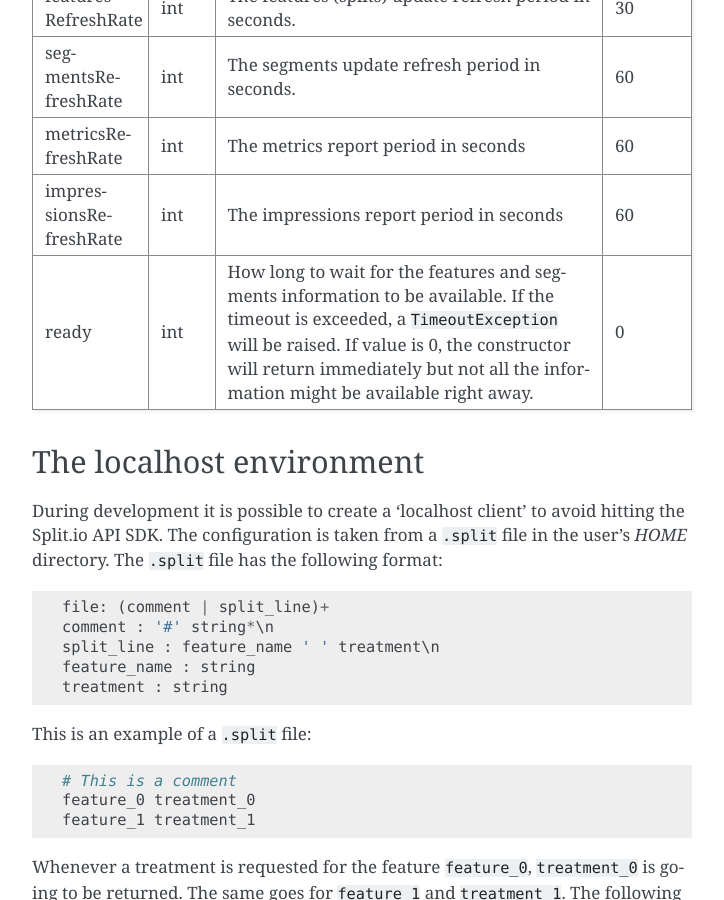
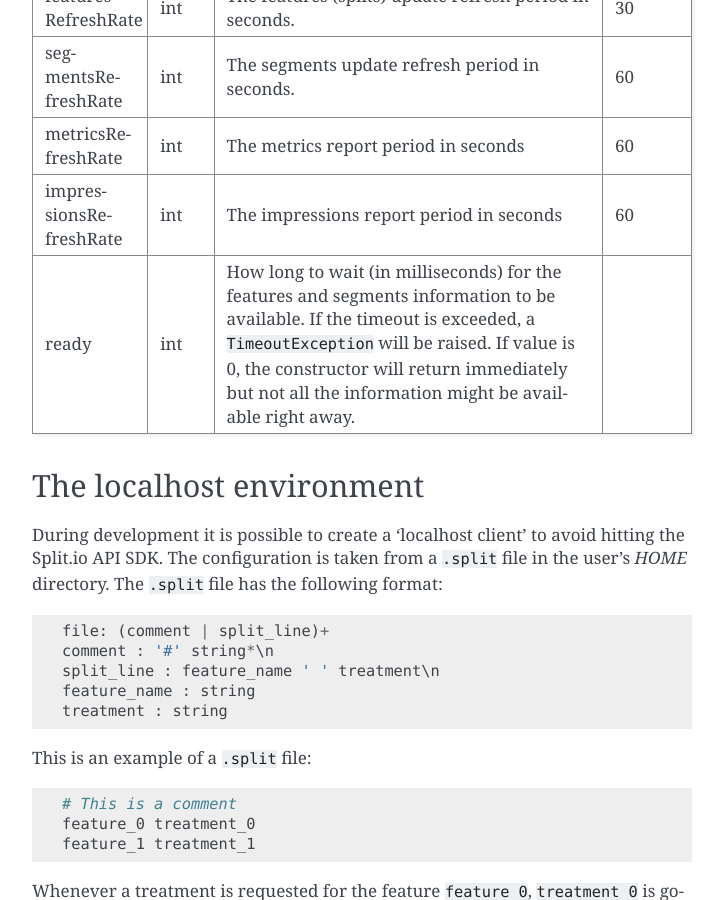
Before and after one commit to splitio/python-client, a Sphinx documentation site: the page built from doc/source/introduction.rst, in a window 1280 px wide and 900 px high, scrolled down 1383 px. Shown: the whole window, without its empty margins (388-1112 px from the left). Built offline with Sphinx 7.4.7, drawn with Linux system fonts in a browser that asks for light colours.

Commit message:
Update ready units

```diff
--- a/doc/source/introduction.rst
+++ b/doc/source/introduction.rst
@@ -55,12 +55,12 @@ All the possible configuration options are:
 +------------------------+------+--------------------------------------------------------+---------+
 | impressionsRefreshRate | int  | The impressions report period in seconds               | 60      |
 +------------------------+------+--------------------------------------------------------+---------+
-| ready                  | int  | How long to wait for the features and segments         | 0       |
-|                        |      | information to be available. If the timeout is         |         |
-|                        |      | exceeded, a ``TimeoutException`` will be raised. If    |         |
-|                        |      | value is 0, the constructor will return immediately    |         |
-|                        |      | but not all the information might be available right   |         |
-|                        |      | away.                                                  |         |
+| ready                  | int  | How long to wait (in milliseconds) for the features    |         |
+|                        |      | and segments information to be available. If the       |         |
+|                        |      | timeout is exceeded, a ``TimeoutException`` will be    |         |
+|                        |      | raised. If value is 0, the constructor will return     |         |
+|                        |      | immediately but not all the information might be       |         |
+|                        |      | available right away.                                  |         |
 +------------------------+------+--------------------------------------------------------+---------+
 
 The localhost environment
```
Also changed, not shown: 1 other file.
